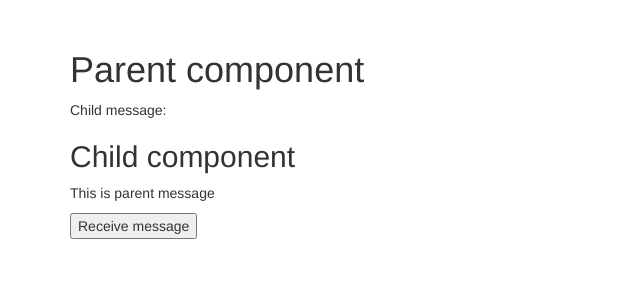
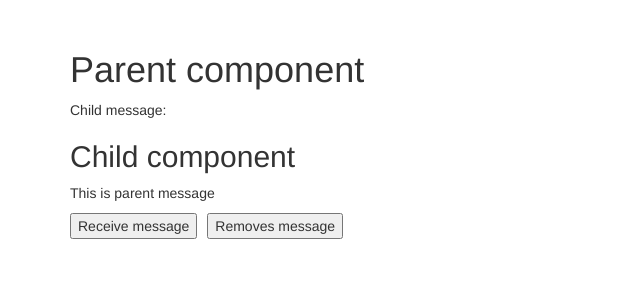
Before and after one commit to 00009294/SuperDuperMeme, an Angular app: page / in a window 1280 px wide. Shown: the top 300 px of the page, without its empty margins (0-640 px from the left). Built offline with nearby package versions, Linux system fonts and the light colour scheme.

Commit message:
OutputVsInput played a bit

```diff
--- a/src/app/child/child.component.css
+++ b/src/app/child/child.component.css
@@ -0,0 +1,3 @@
+button{
+    margin-right: 10px;
+}
--- a/src/app/child/child.component.html
+++ b/src/app/child/child.component.html
@@ -1,3 +1,4 @@
 <h2>Child component</h2>
 <p>{{message}}</p>
-<button (click)="callParentGreet()">Receive message</button>
+<button (click)="receiveMessage()" >Receive message</button>
+<button (click)="removeMessage()" >Removes message</button>
--- a/src/app/child/child.component.ts
+++ b/src/app/child/child.component.ts
@@ -7,11 +7,16 @@ import { Component, Input, Output, EventEmitter } from '@angular/core';
 })
 export class ChildComponent {
   @Input() message!: string;
-  @Output() greetEvent = new EventEmitter();
-  childMessage = "this is child message";
+  childMessage = "this message comes from child compoenent";
 
-  callParentGreet(){
-    this.greetEvent.emit(this.childMessage);
+  @Output() messageSender = new EventEmitter();
+
+  receiveMessage(){
+    this.messageSender.emit(this.childMessage);
+  }
+
+  removeMessage(){
+    this.messageSender.emit('');
   }
 
 }
--- a/src/app/parent/parent.component.html
+++ b/src/app/parent/parent.component.html
@@ -1,3 +1,3 @@
 <h1>Parent component</h1>
 <p>Child message: {{childMessage}}</p>
-<app-child [message]="parentMessage" (greetEvent)="greet($event)"></app-child>
+<app-child [message]="parentMessage" (messageSender)="receiverMessage($event)"></app-child>
--- a/src/app/parent/parent.component.ts
+++ b/src/app/parent/parent.component.ts
@@ -10,7 +10,8 @@ export class ParentComponent {
   childMessage!: string;
   parentMessage = "This is parent message";
 
-  greet(message: string){
-    this.childMessage = message;
+  receiverMessage(title: string){
+    this.childMessage = title;
   }
+
 }
```
